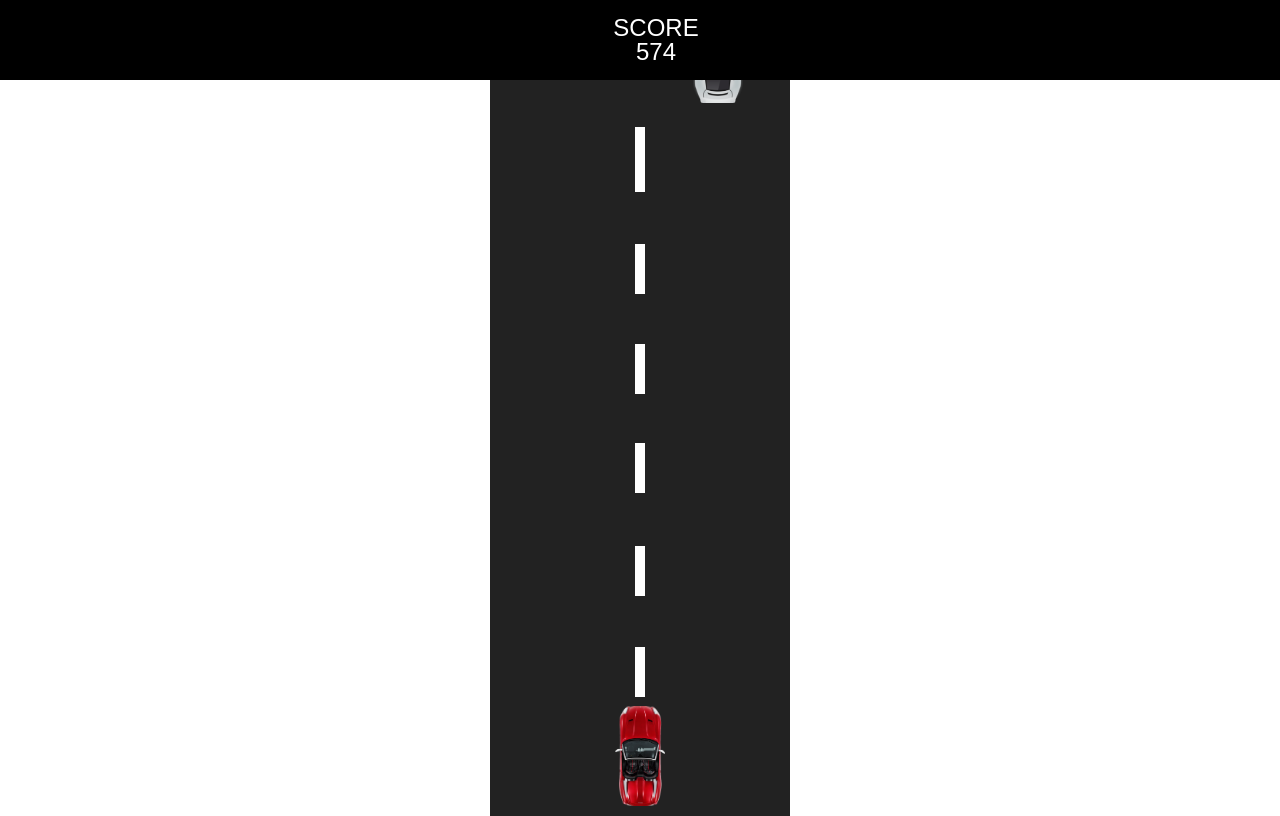
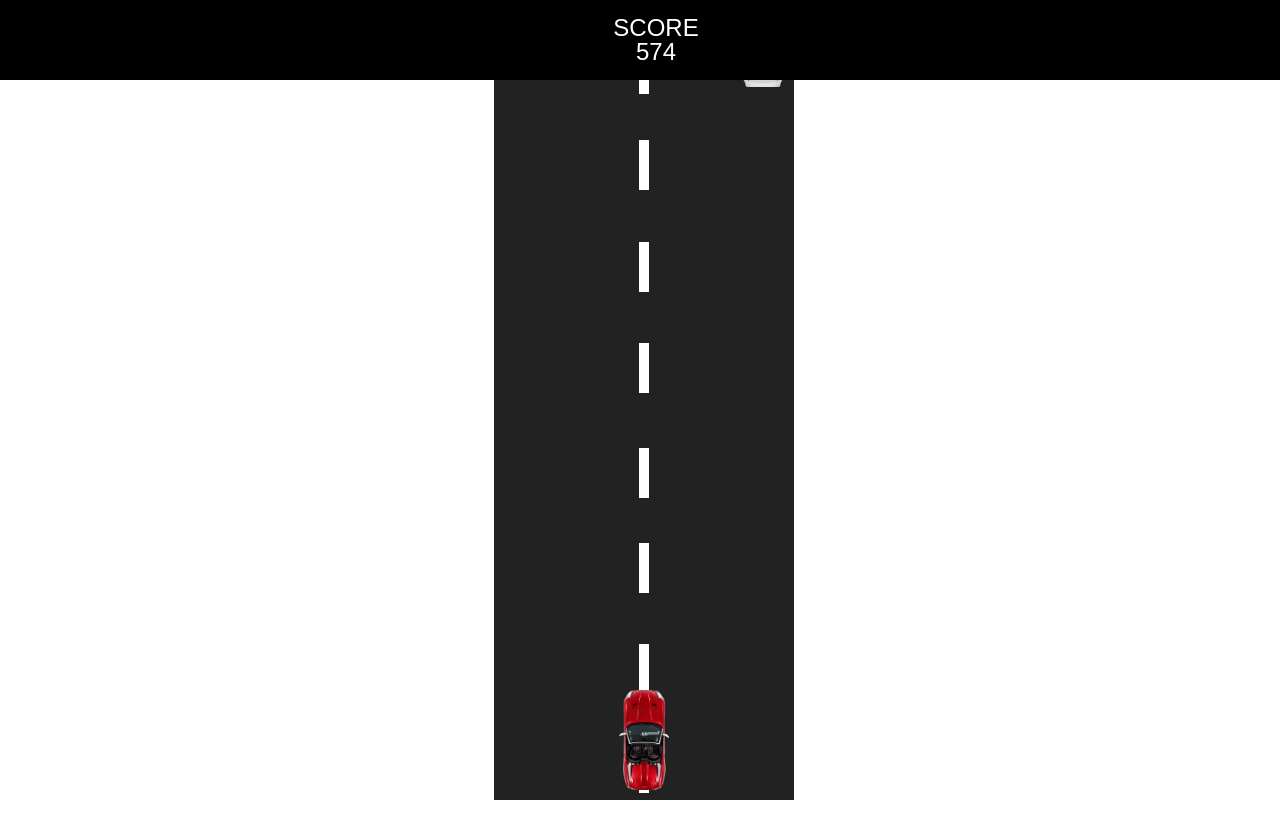
Before and after one commit to kurmangaliyev-a/race, a plain HTML site: page index.html in a window 1280 px wide. Both pictures are taken after a click on the element "Нажмите здесь чтобы начать игру!". Drawn offline with Linux system fonts and the light colour scheme.

Commit message:
lines and cars stacks

```diff
--- a/css/main.css
+++ b/css/main.css
@@ -109,3 +109,12 @@ table {
     font-weight: 500;
 
 }
+body{
+    overflow: hidden;
+}
+.game{
+    height: 100vh;
+    display:flex;
+    justify-content: center;
+    align-self:center;
+}
--- a/js/main.js
+++ b/js/main.js
@@ -3,6 +3,7 @@ const start=document.querySelector('.start');
 const gameArea = document.querySelector('.gameArea');
 car = document.createElement('div');
 car.classList.add('car');
+const HEIGHT_ELEM =100;
 
 let SETTING = {
     start: false,
@@ -21,6 +22,10 @@ const keys = {
 };
 
 
+const countSection = Math.floor(document.documentElement.clientHeight / HEIGHT_ELEM);
+gameArea.style.height = countSection * HEIGHT_ELEM;
+
+
 start.addEventListener('click', startGame);
 document.addEventListener('keydown', startRun);
 document.addEventListener('keyup', stopRun);
@@ -31,7 +36,7 @@ audio.src ='audio.mp3';
 audio.volume=0.7;
 
 function getQuantityElements(heightElement) {
-    return document.documentElement.clientHeight / heightElement +1;
+    return (gameArea.offsetHeight / heightElement) +1;
 }
 
 
@@ -44,19 +49,19 @@ function startGame() {
     start.classList.add('hide');
     gameArea.classList.remove('hide');
     score.classList.remove('hide');
-    for (let i = 0; i < getQuantityElements(100);i++){
+    for (let i = 0; i < getQuantityElements(HEIGHT_ELEM);i++){
         const line = document.createElement('div');
         line.classList.add('line');
-        line.style.top=(i*100)+'px';
-        line.y = i*100;
+        line.style.top = (i * HEIGHT_ELEM)+'px';
+        line.y = i * HEIGHT_ELEM;
         gameArea.append(line);
     }
-    for(let i=0; i<getQuantityElements(100* SETTING.traffic);i++){
+    for (let i = 0; i < getQuantityElements(HEIGHT_ELEM* SETTING.traffic);i++){
         const enemy = document.createElement('div');
         const randomEnemy = Math.floor(Math.random()*MAX_ENEMY)+1;
         enemy.classList.add('enemy');
-        enemy.y =- 100*SETTING.traffic * (i+1);
-        enemy.style.left = Math.floor(Math.random() * (gameArea.offsetWidth - 50 ))+ 'px';
+        enemy.y = - HEIGHT_ELEM*SETTING.traffic * (i+1);
+        enemy.style.left = Math.floor(Math.random() * (gameArea.offsetWidth - car.offsetWidth ))+ 'px';
         enemy.style.top = enemy.y +'px';
         enemy.style.background =`transparent url(./image/enemy${randomEnemy}.png) center / cover`;
         gameArea.append(enemy);
@@ -68,7 +73,7 @@ function startGame() {
     car.style.left = gameArea.offsetWidth / 2 - car.offsetWidth / 2;
     car.style.bottom = '10px';
     car.style.top = 'auto';
-
+    car.style.background = `transparent url(./image/player.png) center / cover`;
     SETTING.x=car.offsetLeft;
     SETTING.y=car.offsetTop;
     requestAnimationFrame(playGame);
@@ -117,8 +122,8 @@ function moveRoad(){
     lines.forEach(function(item){
         item.y += SETTING.speed*2;
         item.style.top = item.y + 'px';
-        if(item.y >= document.documentElement.clientHeight){
-            item.y=-100;
+        if(item.y >= gameArea.offsetHeight){
+            item.y = -HEIGHT_ELEM;
         }
     });
 }
@@ -128,7 +133,7 @@ function moveEnemy() {
         let carRect = car.getBoundingClientRect();
         let enemyRect = item.getBoundingClientRect();
 
-        if (carRect.top <= enemyRect.bottom && carRect.right >= enemyRect.left && carRect.left <= enemyRect.right && carRect.bottom >= enemyRect.top ){
+        if (carRect.top+2 <= enemyRect.bottom-2 && carRect.right-2 >= enemyRect.left+2 && carRect.left+2 <= enemyRect.right-2 && carRect.bottom-2 >= enemyRect.top+2 ){
             SETTING.start=false;
             audio.pause();
             audio.currentTime = 0;
@@ -139,9 +144,10 @@ function moveEnemy() {
 
         item.y += SETTING.speed/2;
         item.style.top = item.y + 'px';
-        if (item.y >= document.documentElement.clientHeight) {
-            item.y = -100*SETTING.traffic;
-            item.style.left = Math.floor(Math.random() * (gameArea.offsetWidth - 50)) + 'px';
+        if (item.y >= gameArea.offsetHeight) {
+            item.y = -HEIGHT_ELEM*SETTING.traffic;
+            console.log(item.style.left);
+            item.style.left = Math.floor(Math.random() * (gameArea.offsetWidth-car.offsetWidth))+'px';
         }
     });
 }
```
